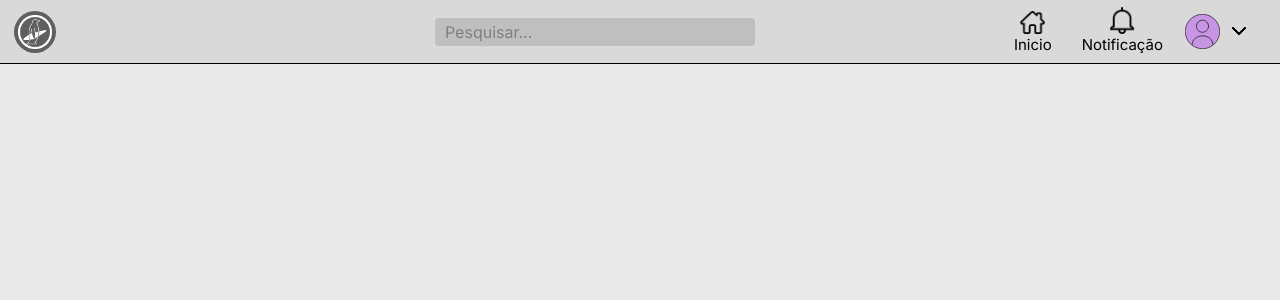
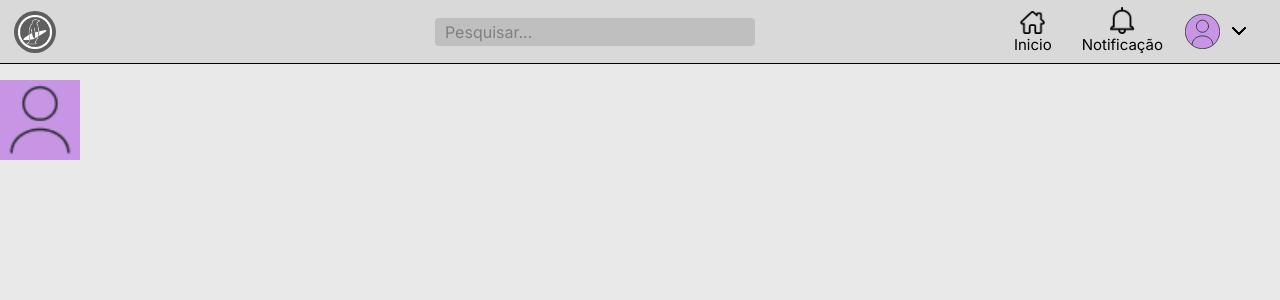
Before and after one commit to catolica-faculdade/pinguin-project, a React (Vite) app: page /profile in a window 1280 px wide. Shown: the top 300 px of the page. Built offline with nearby package versions, Linux system fonts and the light colour scheme.

Commit message:
style: add padding top to separate navbar from website

```diff
--- a/src/Pages/Profile.jsx
+++ b/src/Pages/Profile.jsx
@@ -8,7 +8,18 @@ function Profile() {
         // retorna no 'html' pela main aqui
         <section>
             <NavBar />
+            <section className='flex bg-user-icon pt-[10vh]'>
+                <div className='flex bg-icon-user'>
+                    <img className='w-20 h-20'
+                    src='/src/assets/images/user-icon-black.png'></img>
+                </div>
+                <div>
 
+                </div>
+                <div>
+
+                </div>
+            </section>
         </section>
     );
 };
```
